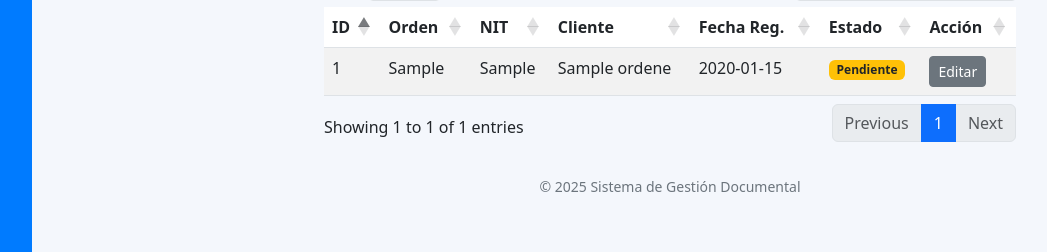
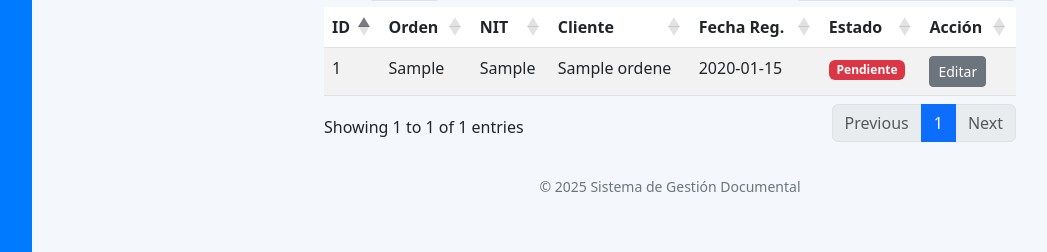
Before and after one commit to samaracosmetics21/DocumentacionContabilidad, a Flask app: template templates/gestion_inicial.html in a window 1280 px wide. Shown: the part 818-1070 px from the top of the page, without its empty margins (222-1269 px from the left). Run offline with Flask 3, Linux system fonts and the light colour scheme; the visitor is signed in with stand-in values (Sample User, id 1); the template is opened without the code that fills it: most values are stand-ins (such as "Sample title", 1, 10 or a date in 2020); some libraries are stand-ins or nearby versions.

Commit message:
mejorar: actualizar la visualización del estado en la gestión de órdenes de compra, añadiendo nuevos estilos para los estados 'Aprobado', 'Pendiente' y 'Cerrada', y mejorando la legibilidad del estado 'Sin estado'

```diff
--- a/templates/gestion_inicial.html
+++ b/templates/gestion_inicial.html
@@ -144,13 +144,17 @@
             <td>{{ oc.hora_registro_oc.strftime("%Y-%m-%d %H:%M") }}</td>
             <td>
                 {% if oc.estado %}
-                    {% if oc.estado == 'Cerrada' %}
-                        <span class="badge bg-danger">{{ oc.estado }}</span>
+                    {% if oc.estado == 'Aprobado' %}
+                        <span class="badge bg-success text-white">{{ oc.estado }}</span>
+                    {% elif oc.estado == 'Pendiente' %}
+                        <span class="badge bg-danger text-white">{{ oc.estado }}</span>
+                    {% elif oc.estado == 'Cerrada' %}
+                        <span class="badge bg-secondary text-white">{{ oc.estado }}</span>
                     {% else %}
                         <span class="badge bg-warning text-dark">{{ oc.estado }}</span>
                     {% endif %}
                 {% else %}
-                    <span class="badge bg-secondary">Sin estado</span>
+                    <span class="badge bg-secondary text-white">Sin estado</span>
                 {% endif %}
             </td>
             <td><button class="btn btn-sm btn-secondary" onclick="loadEdicion({{ oc.id }})">Editar</button></td>
```
